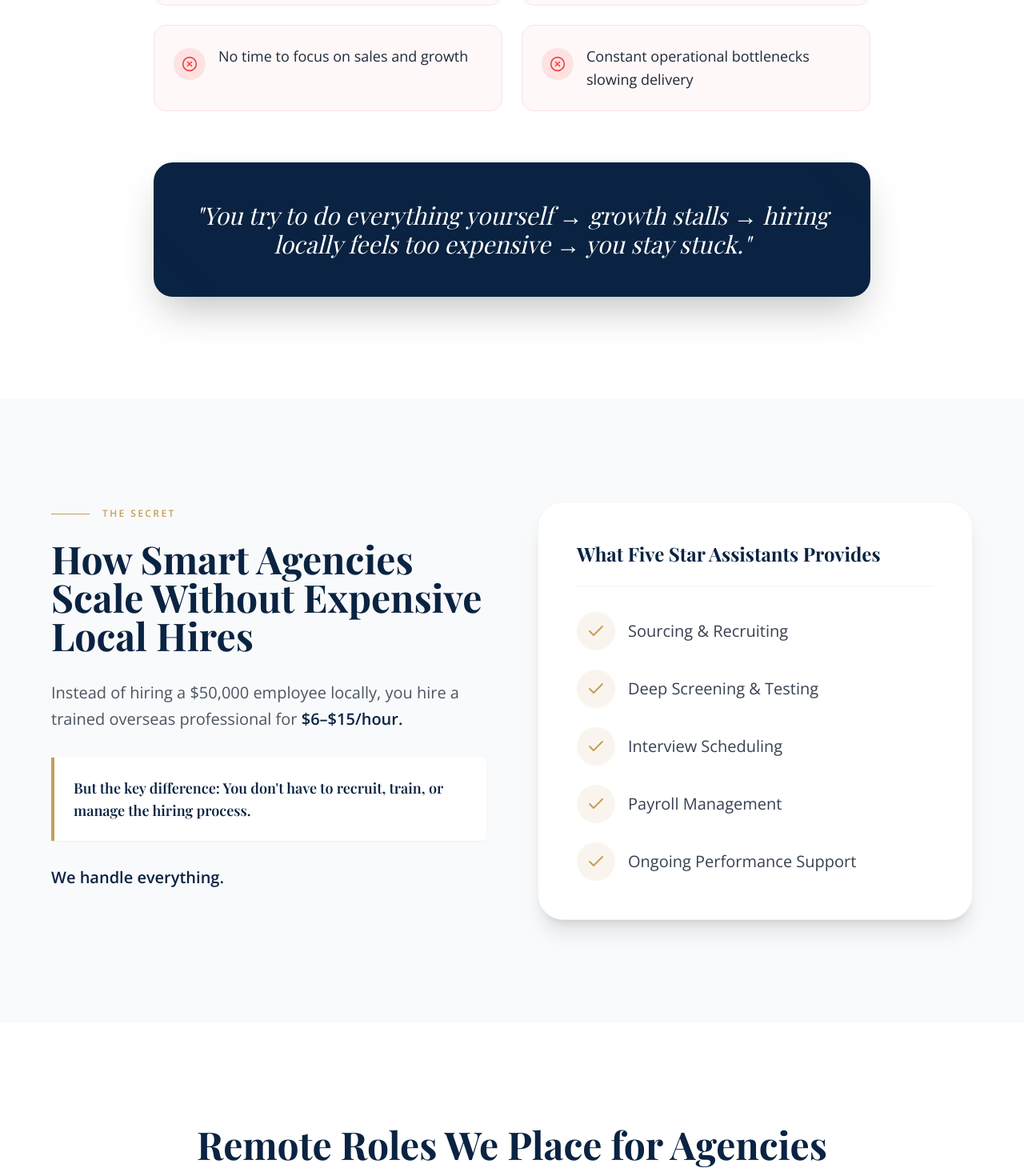
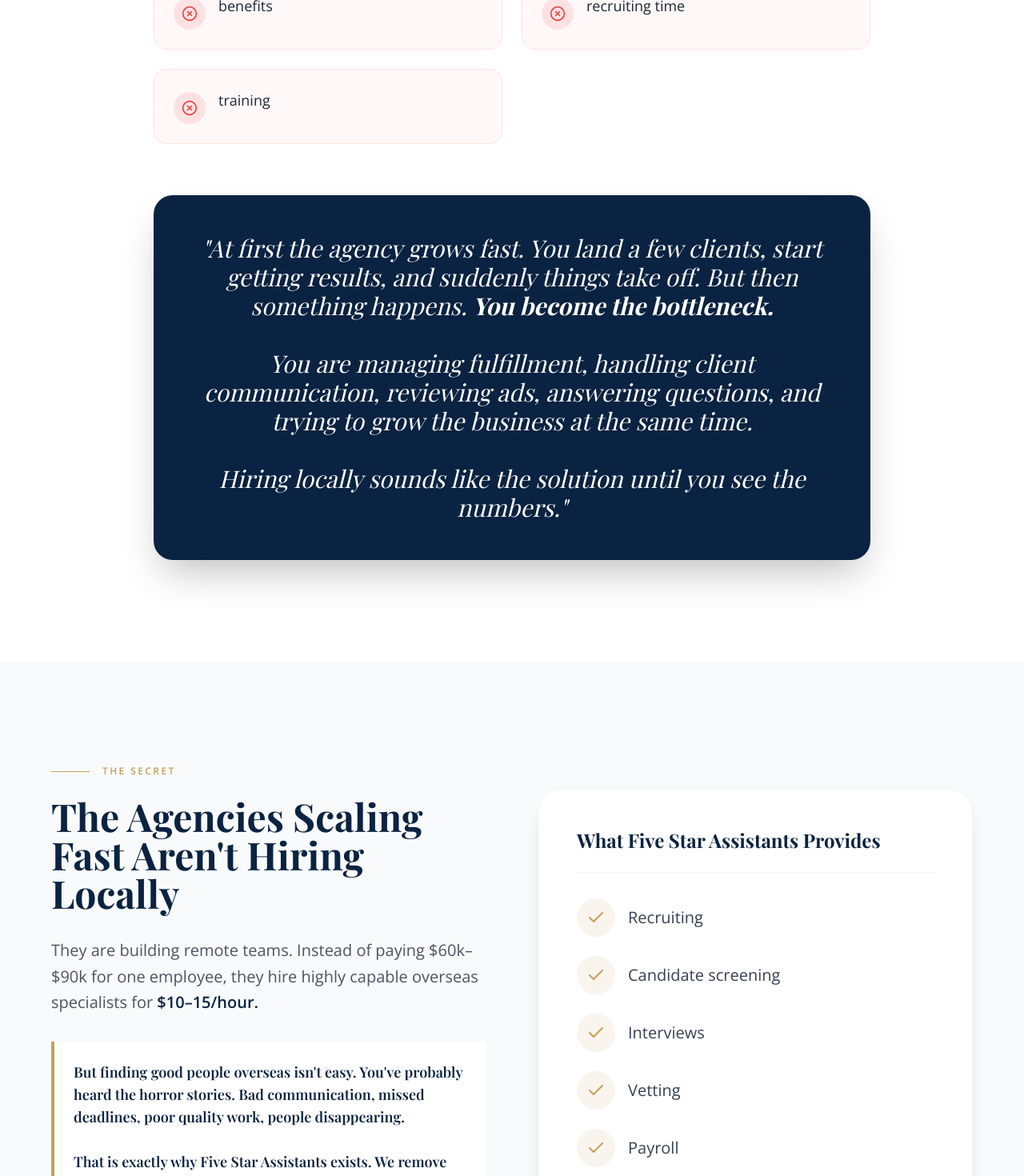
Before and after one commit to christianh0019/five-star-assistants-vsl, a React (Vite) app: page /digital-agencies in a window 1280 px wide. Shown: the part 1720-3190 px from the top of the page at 80% size. Built offline with nearby package versions, Linux system fonts and the light colour scheme.

Commit message:
update digital agencies copy and allow niche roles to accept descriptions

```diff
--- a/components/niche/NicheRoles.tsx
+++ b/components/niche/NicheRoles.tsx
@@ -1,9 +1,14 @@
 import React from 'react';
 import { UserCheck } from 'lucide-react';
 
+interface Role {
+    title: string;
+    description: string;
+}
+
 interface NicheRolesProps {
     niche: string;
-    roles: string[];
+    roles: Role[];
 }
 
 const NicheRoles: React.FC<NicheRolesProps> = ({ niche, roles }) => {
@@ -12,7 +17,7 @@
             <div className="max-w-6xl mx-auto">
                 <div className="text-center mb-16">
                     <h2 className="font-heading text-3xl md:text-5xl font-bold text-navy mb-6">
-                        Remote Roles We Place for {niche}
+                        The Exact Roles {niche} Need To Scale
                     </h2>
                 </div>
 
@@ -22,7 +27,8 @@
                             <div className="w-16 h-16 bg-navy/5 rounded-full flex items-center justify-center mb-6 group-hover:bg-gold/10 transition-colors">
                                 <UserCheck className="text-navy group-hover:text-gold w-8 h-8 transition-colors" />
                             </div>
-                            <h3 className="font-heading font-bold text-xl text-navy">{role}</h3>
+                            <h3 className="font-heading font-bold text-xl text-navy mb-3">{role.title}</h3>
+                            <p className="font-body text-gray-600 text-sm leading-relaxed">{role.description}</p>
                         </div>
                     ))}
                 </div>
--- a/pages/DigitalAgencies.tsx
+++ b/pages/DigitalAgencies.tsx
@@ -52,26 +52,34 @@
                 </ScrollReveal>
 
                 <NichePain
-                    niche="Digital Agency"
+                    niche="Agencies"
                     painPoints={[
-                        "Too many repetitive, low-leverage tasks",
-                        "Too expensive to hire experienced local staff",
-                        "No time to focus on sales and growth",
-                        "Constant operational bottlenecks slowing delivery"
+                        "$60k+ salary",
+                        "payroll taxes",
+                        "benefits",
+                        "recruiting time",
+                        "training"
                     ]}
-                    cycleText="You try to do everything yourself &rarr; growth stalls &rarr; hiring locally feels too expensive &rarr; you stay stuck."
+                    cycleText={
+                        <>
+                            At first the agency grows fast. You land a few clients, start getting results, and suddenly things take off. But then something happens. <b>You become the bottleneck.</b><br /><br />
+                            You are managing fulfillment, handling client communication, reviewing ads, answering questions, and trying to grow the business at the same time.<br /><br />
+                            Hiring locally sounds like the solution until you see the numbers.
+                        </>
+                    }
                 />
 
                 <NicheArbitrage
-                    headline="How Smart Agencies Scale Without Expensive Local Hires"
-                    conceptDescription={<>Instead of hiring a $50,000 employee locally, you hire a trained overseas professional for <span className="font-bold text-navy">$6–$15/hour.</span></>}
-                    conceptKeyDifference="But the key difference: You don't have to recruit, train, or manage the hiring process."
+                    headline="The Agencies Scaling Fast Aren't Hiring Locally"
+                    conceptDescription={<>They are building remote teams. Instead of paying $60k–$90k for one employee, they hire highly capable overseas specialists for <span className="font-bold text-navy">$10–15/hour.</span></>}
+                    conceptKeyDifference={<>But finding good people overseas isn't easy. You've probably heard the horror stories. Bad communication, missed deadlines, poor quality work, people disappearing.<br /><br />That is exactly why Five Star Assistants exists. We remove the entire hiring risk.</>}
                     features={[
-                        "Sourcing & Recruiting",
-                        "Deep Screening & Testing",
-                        "Interview Scheduling",
-                        "Payroll Management",
-                        "Ongoing Performance Support"
+                        "Recruiting",
+                        "Candidate screening",
+                        "Interviews",
+                        "Vetting",
+                        "Payroll",
+                        "Replacement if needed"
                     ]}
                 />
 
@@ -79,12 +87,30 @@
                     <NicheRoles
                         niche="Agencies"
                         roles={[
-                            "Media Buyers",
-                            "Video Editors",
-                            "Graphic Designers",
-                            "Account Managers",
-                            "Appointment Setters",
-                            "Social Media Managers"
+                            {
+                                title: "Media Buyers",
+                                description: "Manage ad accounts across Meta, Google, TikTok, and more."
+                            },
+                            {
+                                title: "Video Editors",
+                                description: "Short-form content, ad creatives, YouTube editing, and social media clips."
+                            },
+                            {
+                                title: "Graphic Designers",
+                                description: "Ad creatives, landing pages, and branding assets."
+                            },
+                            {
+                                title: "Account Managers",
+                                description: "Handle client communication, updates, and reporting."
+                            },
+                            {
+                                title: "Appointment Setters",
+                                description: "Follow up with leads and book sales calls for your team."
+                            },
+                            {
+                                title: "Operations Assistants",
+                                description: "Manage CRM updates, reporting, SOPs, and daily tasks."
+                            }
                         ]}
                     />
                 </div>
@@ -92,47 +118,48 @@
                 <NicheProcess
                     steps={[
                         {
-                            title: "Tell Us What You Need",
-                            description: "Describe the role and responsibilities you need filled inside your agency."
+                            title: "Tell Us The Role",
+                            description: "Describe the position and responsibilities your agency needs."
                         },
                         {
-                            title: "We Recruit and Vet Candidates",
-                            description: "We source, skill-test, and interview candidates specifically for your required tools and workflow."
+                            title: "We Recruit Candidates",
+                            description: "Our team sources and screens qualified professionals."
                         },
                         {
-                            title: "You Meet the Finalists",
-                            description: "You interview the top 2-3 candidates and choose who you want to hire. No guesswork."
+                            title: "Meet Your Candidates",
+                            description: "You interview the finalists and choose who you want."
                         },
                         {
                             title: "They Start Working",
-                            description: "Your new remote employee begins immediately, integrated right into your team."
+                            description: "Your new remote employee begins contributing immediately."
                         }
                     ]}
                 />
 
                 <NicheGuarantee
-                    headline="Our Zero-Risk Hiring Guarantee"
+                    headline="Hiring Overseas Shouldn't Feel Risky"
                     guarantees={[
                         "We replace them for free",
-                        "You don't pay."
+                        "You don't pay"
                     ]}
-                    footerText="No long contracts. No risk."
+                    footerText="We only win when you are happy with the hire."
                 />
 
                 <NicheCostComparison
                     localHireFeatures={[
-                        "$50,000+ Base Salary",
-                        "Payroll Taxes & Insurance",
-                        "Health Benefits",
-                        "Office Space Costs",
-                        "Expensive Recruiting Headaches"
+                        "$60k–$90k salary",
+                        "Payroll taxes",
+                        "Benefits",
+                        "Office space",
+                        "Recruiting time",
+                        "Training time"
                     ]}
                     fsaFeatures={[
-                        "$6–$15/hr Flat Rate",
-                        "Pre-Vetted Professionals",
-                        "No Recruiting Fees",
-                        "No Long-Term Contracts",
-                        "Flexible Scaling"
+                        "$10–15/hour specialists",
+                        "Pre-vetted candidates",
+                        "No recruiting process",
+                        "Flexible scaling",
+                        "Replace anytime if needed"
                     ]}
                 />
 
@@ -143,27 +170,31 @@
                 <NicheFAQ
                     faqs={[
                         {
-                            question: "Are overseas workers reliable?",
-                            answer: "Absolutely. We only place college-educated professionals who have been rigorously tested for reliability, English fluency, and technical skills. They treat this as their career, not a gig."
+                            question: "Are overseas employees reliable?",
+                            answer: "Yes. We recruit college-educated professionals with strong English and previous remote work experience."
                         },
                         {
-                            question: "What about communication and timezones?",
-                            answer: "Your remote employee works within your preferred time zone (e.g., EST or PST). They integrate directly into your Slack, Teams, or preferred communication channels."
+                            question: "What about time zones?",
+                            answer: "Many overseas professionals work U.S. hours or overlapping schedules."
                         },
                         {
-                            question: "What if it doesn't work out?",
-                            answer: "We stand by our Zero-Risk Guarantee. If the candidate isn't the right fit within the specified trial period, we will replace them entirely for free, or you don't pay."
+                            question: "Who manages the employee?",
+                            answer: "They work directly inside your agency just like a normal team member."
                         },
                         {
-                            question: "Do I manage them directly?",
-                            answer: "Yes! They are your dedicated employee. They report to you, use your systems, and follow your SOPs. We handle the HR, payroll, and initial match, but you manage their day-to-day work."
+                            question: "What if the hire doesn't work out?",
+                            answer: "We replace them for free or you don't pay."
+                        },
+                        {
+                            question: "How quickly can we hire someone?",
+                            answer: "Most agencies meet qualified candidates within a few days."
                         }
                     ]}
                 />
 
                 <NicheFinalPush
-                    headline="Hire Your Next Remote Employee Without the Hiring Headache"
-                    subheadline="Tell us the role you need and we'll introduce you to qualified, ready-to-work candidates."
+                    headline="Your Agency Doesn't Need More Hustle. It Needs More Capacity."
+                    subheadline="The fastest growing agencies aren't doing everything themselves. They are building teams. If you want to scale without blowing up your payroll, hiring overseas talent is the smartest move you can make. Tell us the role you need and we'll introduce you to qualified candidates."
                     ctaText="Find Your Remote Employee"
                     onCtaClick={openSurvey}
                 />
```
